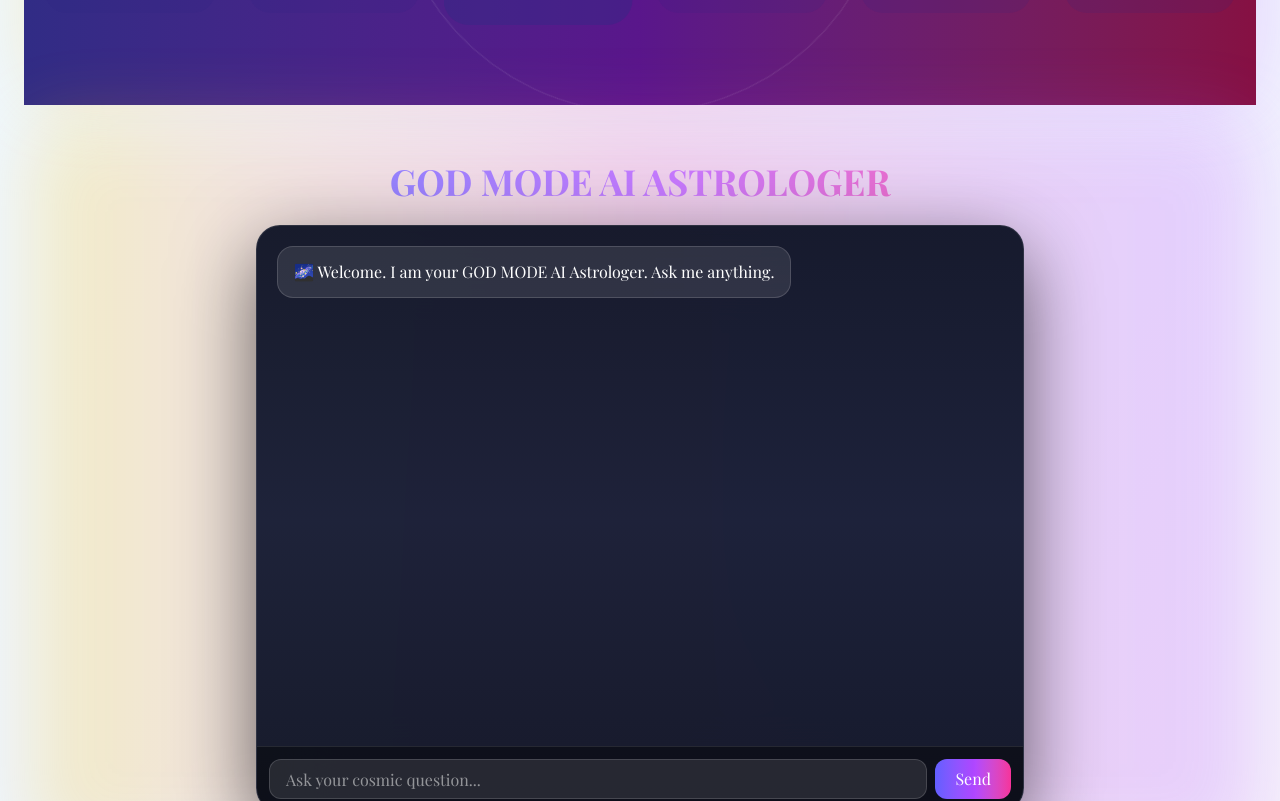
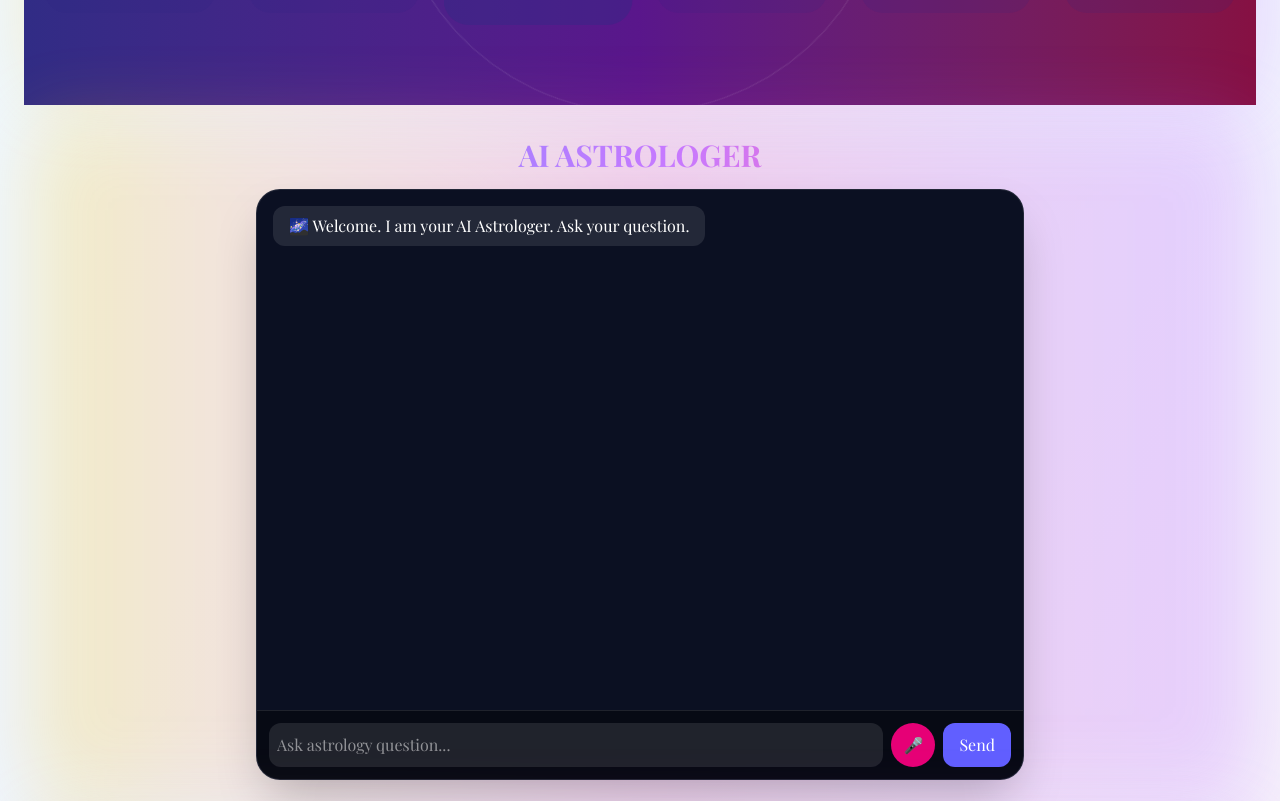
Before and after one commit to abhimishra936/manoj-ai-platform, a Next.js app: page / in a window 1280 px wide. Shown: the part 459-1260 px from the top of the page. Built offline with nearby package versions, Linux system fonts and the light colour scheme.

Commit message:
updated project

```diff
--- a/app/api/astro-chat/route.ts
+++ b/app/api/astro-chat/route.ts
@@ -2,45 +2,39 @@ import OpenAI from "openai";
 
 export async function POST(req: Request) {
   try {
-    const body = await req.json();
-    const messages = body?.messages || [];
-
-    if (!Array.isArray(messages)) {
-      return new Response("Invalid messages", { status: 400 });
-    }
+    const { messages } = await req.json();
 
     const openai = new OpenAI({
       apiKey: process.env.GROQ_API_KEY,
       baseURL: "https://api.groq.com/openai/v1",
     });
 
-    /* ===== GOD MODE SYSTEM PROMPT ===== */
     const stream = await openai.chat.completions.create({
       model: "llama-3.3-70b-versatile",
       stream: true,
-      temperature: 0.65,
+      temperature: 0.6,
 
       messages: [
         {
           role: "system",
           content: `
-You are GOD MODE AI ASTROLOGER.
+You are a HIGH LEVEL VEDIC ASTROLOGER.
 
-PERSONALITY:
-- Calm, wise, mystical, premium.
-- Speak like a high-end spiritual advisor.
+RULES:
 
-RESPONSE RULES:
-- MAX 4–5 lines.
-- Highly relevant answers only.
-- No long paragraphs.
-- No unnecessary explanation.
-- Give direct cosmic guidance.
+- Speak like a premium spiritual expert.
+- Be calm, precise, intelligent.
+- Maximum 5–6 lines.
+- Give practical astrology guidance.
+- Avoid unnecessary long explanation.
 
-BEHAVIOR:
-- Keep conversation flowing naturally.
-- Sometimes ask ONE short follow-up question.
-- Feel intelligent, elegant, premium.
+IMPORTANT:
+If user seems confused, unhappy, or asks repeatedly,
+suggest:
+
+"For deeper personalised guidance, you may Book Consultation with Pandit Manoj Kumar Mishra."
+
+Always sound premium and respectful.
           `,
         },
         ...messages,
@@ -51,30 +45,24 @@ BEHAVIOR:
 
     const readable = new ReadableStream({
       async start(controller) {
-        try {
-          for await (const chunk of stream) {
-            const text =
-              chunk.choices?.[0]?.delta?.content ?? "";
+        for await (const chunk of stream) {
+          const text =
+            chunk.choices?.[0]?.delta?.content || "";
 
-            if (text) {
-              controller.enqueue(encoder.encode(text));
-            }
-          }
-        } finally {
-          controller.close();
+          controller.enqueue(encoder.encode(text));
         }
+
+        controller.close();
       },
     });
 
     return new Response(readable, {
       headers: {
         "Content-Type": "text/plain; charset=utf-8",
-        "Cache-Control": "no-cache",
-        Connection: "keep-alive",
       },
     });
-  } catch (err) {
-    console.error("GOD MODE ERROR:", err);
-    return new Response("AI Error", { status: 500 });
+  } catch (e) {
+    console.error("AI ERROR:", e);
+    return new Response("Error", { status: 500 });
   }
 }
--- a/components/AIChatAstrologer.tsx
+++ b/components/AIChatAstrologer.tsx
@@ -10,42 +10,75 @@ type Message = {
 export default function AIChatAstrologer() {
   const [input, setInput] = useState("");
   const [loading, setLoading] = useState(false);
+  const [recording, setRecording] = useState(false);
 
   const [messages, setMessages] = useState<Message[]>([
     {
       role: "ai",
-      text: "🌌 Welcome. I am your GOD MODE AI Astrologer. Ask me anything.",
+      text: "🌌 Welcome. I am your AI Astrologer. Ask your question.",
     },
   ]);
 
   const containerRef = useRef<HTMLDivElement>(null);
-  const textareaRef = useRef<HTMLTextAreaElement>(null);
 
-  /* ===== AUTO SCROLL ===== */
+  /* AUTO SCROLL */
   useEffect(() => {
     const el = containerRef.current;
     if (el) el.scrollTop = el.scrollHeight;
   }, [messages]);
 
-  /* ===== TEXTAREA AUTO RESIZE ===== */
-  useEffect(() => {
-    const el = textareaRef.current;
-    if (!el) return;
-    el.style.height = "auto";
-    el.style.height = Math.min(el.scrollHeight, 140) + "px";
-  }, [input]);
+  /* ===== SPEAK RESPONSE ===== */
+  const speak = (text: string) => {
+    speechSynthesis.cancel();
+    const utter = new SpeechSynthesisUtterance(text);
+    utter.lang = "en-US";
+    utter.rate = 1;
+    speechSynthesis.speak(utter);
+  };
 
-  /* ===== SEND MESSAGE ===== */
-  const sendMessage = async () => {
-    if (!input.trim() || loading) return;
+  /* ===== LIVE VOICE INPUT (WHATSAPP STYLE) ===== */
+  const startVoice = () => {
+    const SpeechRecognition =
+      (window as any).SpeechRecognition ||
+      (window as any).webkitSpeechRecognition;
 
-    const text = input.trim();
+    if (!SpeechRecognition) return alert("Voice not supported");
+
+    const recognition = new SpeechRecognition();
+    recognition.lang = "en-US";
+    recognition.interimResults = true;
+
+    recognition.onstart = () => setRecording(true);
+
+    recognition.onresult = (event: any) => {
+      let transcript = "";
+
+      for (let i = 0; i < event.results.length; i++) {
+        transcript += event.results[i][0].transcript;
+      }
+
+      // LIVE typing effect
+      setInput(transcript);
+    };
+
+    recognition.onend = () => {
+      setRecording(false);
+      sendMessage(input);
+    };
+
+    recognition.start();
+  };
+
+  /* ===== SEND ===== */
+  const sendMessage = async (voiceText?: string) => {
+    const text = (voiceText || input).trim();
+    if (!text || loading) return;
+
     const userMessage: Message = { role: "user", text };
 
     setInput("");
     setLoading(true);
 
-    // add user + AI placeholder ONCE (VERY IMPORTANT)
     setMessages((prev) => [
       ...prev,
       userMessage,
@@ -66,7 +99,7 @@ export default function AIChatAstrologer() {
         body: JSON.stringify({ messages: apiMessages }),
       });
 
-      if (!res.body) throw new Error("No stream");
+      if (!res.body) throw new Error();
 
       const reader = res.body.getReader();
       const decoder = new TextDecoder();
@@ -79,7 +112,6 @@ export default function AIChatAstrologer() {
 
         fullText += decoder.decode(value);
 
-        // smooth streaming update
         setMessages((prev) => {
           const copy = [...prev];
           copy[copy.length - 1] = {
@@ -89,14 +121,15 @@ export default function AIChatAstrologer() {
           return copy;
         });
       }
-    } catch (err) {
-      console.error("AI ERROR:", err);
 
+      // AUTO AUDIO REPLY
+      speak(fullText);
+    } catch {
       setMessages((prev) => {
         const copy = [...prev];
         copy[copy.length - 1] = {
           role: "ai",
-          text: "⚠️ Cosmic energy interrupted. Try again.",
+          text: "⚠️ Cosmic connection interrupted.",
         };
         return copy;
       });
@@ -106,44 +139,18 @@ export default function AIChatAstrologer() {
   };
 
   return (
-    <section className="relative py-6 md:py-14 px-2 sm:px-4">
-      <div className="w-full max-w-3xl mx-auto">
+    <section className="py-8 px-2">
+      <div className="max-w-3xl mx-auto">
 
-        {/* TITLE */}
-        <h2 className="
-          text-center
-          text-2xl sm:text-3xl md:text-4xl
-          font-bold
-          mb-4 md:mb-6
-          bg-clip-text text-transparent
-          bg-gradient-to-r from-indigo-400 via-purple-400 to-pink-400
-        ">
-          GOD MODE AI ASTROLOGER
+        <h2 className="text-center text-3xl font-bold mb-4 bg-clip-text text-transparent bg-gradient-to-r from-indigo-400 via-purple-400 to-pink-400">
+          AI ASTROLOGER
         </h2>
 
-        {/* CHAT CONTAINER */}
-        <div className="
-          rounded-2xl md:rounded-3xl
-          border border-white/10
-          backdrop-blur-2xl
-          bg-gradient-to-b
-          from-[#0b1022]/95
-          via-[#121830]/95
-          to-[#0a0f20]/95
-          shadow-[0_25px_80px_rgba(0,0,0,0.6)]
-          overflow-hidden
-        ">
+        <div className="rounded-3xl border border-white/10 bg-[#0b1022] overflow-hidden shadow-2xl">
 
-          {/* MESSAGES */}
           <div
             ref={containerRef}
-            className="
-              h-[60vh] md:h-[520px]
-              overflow-y-auto
-              no-scrollbar
-              p-3 sm:p-4 md:p-5
-              space-y-3 md:space-y-4
-            "
+            className="h-[65vh] overflow-y-auto p-4 space-y-3"
           >
             {messages.map((msg, i) => (
               <div
@@ -155,83 +162,49 @@ export default function AIChatAstrologer() {
                 }`}
               >
                 <div
-                  className={`
-                    max-w-[88%] sm:max-w-[75%]
-                    px-3 sm:px-4 py-2.5 sm:py-3
-                    rounded-2xl
-                    text-sm sm:text-base
-                    leading-relaxed
-                    break-words
-                    ${
-                      msg.role === "user"
-                        ? "bg-gradient-to-r from-indigo-600 via-purple-600 to-pink-600 text-white"
-                        : "bg-white/10 text-white border border-white/15"
-                    }
-                  `}
+                  className={`max-w-[80%] px-4 py-2 rounded-xl ${
+                    msg.role === "user"
+                      ? "bg-gradient-to-r from-indigo-600 via-purple-600 to-pink-600 text-white"
+                      : "bg-white/10 text-white"
+                  }`}
                 >
                   {msg.text}
-                  {loading &&
-                    i === messages.length - 1 &&
-                    msg.role === "ai" && (
-                      <span className="ml-1 animate-pulse">▋</span>
-                    )}
                 </div>
               </div>
             ))}
           </div>
 
           {/* INPUT */}
-          <div className="
-            border-t border-white/10
-            bg-black/40
-            p-2 sm:p-3
-            flex items-end gap-2
-          ">
-            <textarea
-              ref={textareaRef}
+          <div className="p-3 bg-black/40 border-t border-white/10 flex gap-2">
+
+            <input
               value={input}
-              rows={1}
               onChange={(e) => setInput(e.target.value)}
-              placeholder="Ask your cosmic question..."
-              disabled={loading}
-              onKeyDown={(e) => {
-                if (e.key === "Enter" && !e.shiftKey) {
-                  e.preventDefault();
-                  sendMessage();
-                }
-              }}
-              className="
-                flex-1 resize-none
-                max-h-[140px]
-                rounded-xl
-                bg-white/10
-                border border-white/15
-                px-3 sm:px-4 py-2
-                text-white
-                placeholder:text-white/50
-                outline-none
-                focus:ring-2 focus:ring-purple-400
-              "
+              className="flex-1 rounded-xl bg-white/10 text-white p-2"
+              placeholder="Ask astrology question..."
             />
 
+            {/* WHATSAPP MIC */}
             <button
-              onClick={sendMessage}
-              disabled={loading}
-              className="
-                px-4 sm:px-5 py-2
-                rounded-xl
-                font-medium
-                bg-gradient-to-r
-                from-indigo-500 via-purple-500 to-pink-500
-                text-white
-                hover:scale-105
-                transition
-              "
+              onClick={startVoice}
+              className={`w-11 h-11 rounded-full text-white
+              ${
+                recording
+                  ? "bg-red-500 animate-pulse"
+                  : "bg-pink-600"
+              }`}
+            >
+              🎤
+            </button>
+
+            <button
+              onClick={() => sendMessage()}
+              className="px-4 rounded-xl bg-indigo-500 text-white"
             >
               Send
             </button>
+
           </div>
-
         </div>
       </div>
     </section>
```
